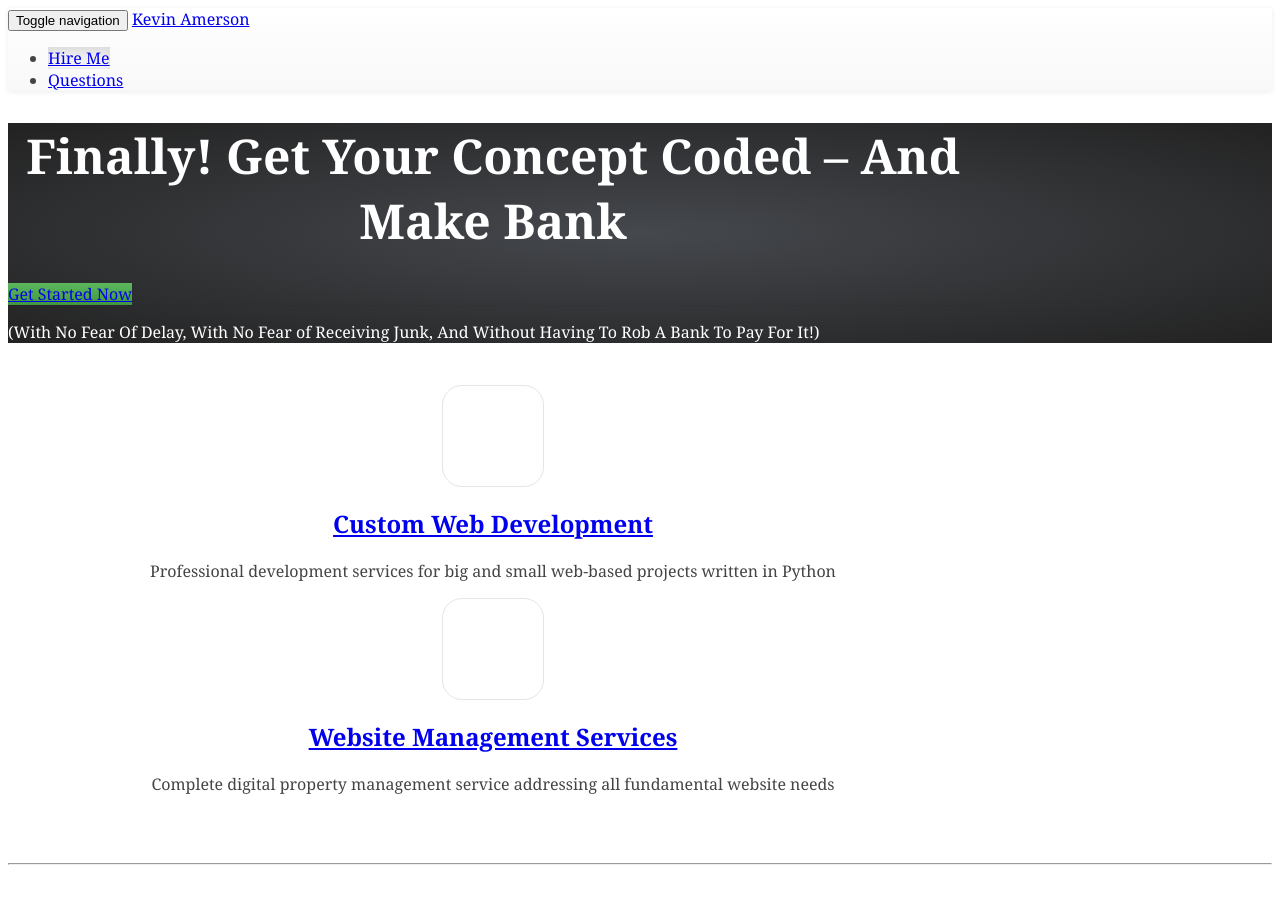
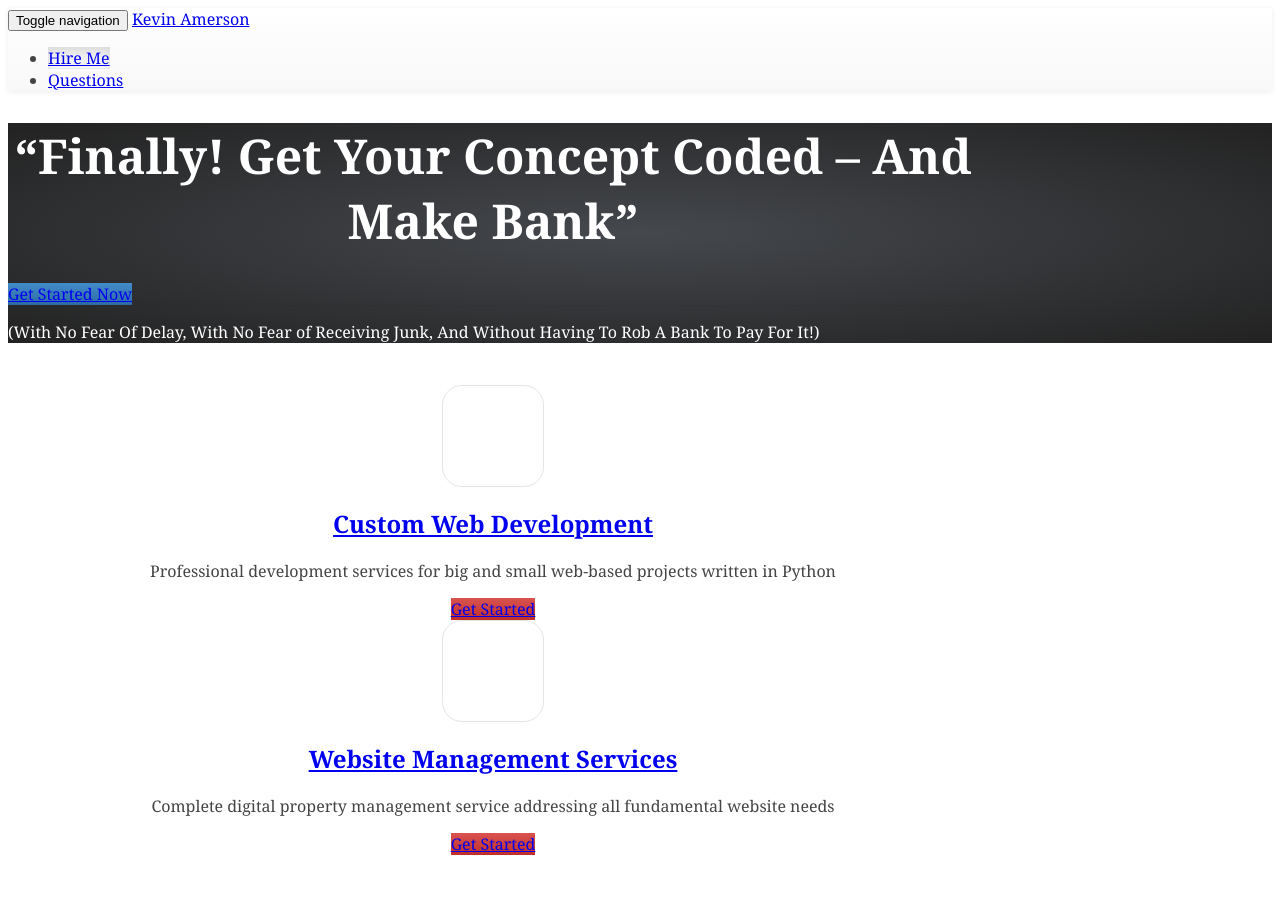
Before and after one commit to rayleyva/caoimhghin.github.io, a Jekyll site: the page built from services.md, in a window 1280 px wide and 900 px high. Built offline with Jekyll 4.4.1, drawn with Linux system fonts in a browser that asks for light colours; nearby versions of some CDN libraries; some of the changed text lies outside the part shown.

Commit message:
adding buttons

```diff
--- a/_includes/marketing-head.html
+++ b/_includes/marketing-head.html
@@ -3,12 +3,12 @@
         <div class="jumbotron">
             <div class="row">
                 <div class="col-md-8">
-                    <h1 class="text-left">Finally! Get Your Concept Coded – And Make Bank</h1>
+                    <h1 class="text-left">“Finally! Get Your Concept Coded – And Make Bank”</h1>
                 </div>
                 <div id="intro-right-column" class="col-md-4">
                     <div class="panel panel-default">
                         <div class="panel-body">
-                            <a href="/get-started/" class="btn btn-success btn-lg">Get Started Now</a>
+                            <a href="/get-started/" class="btn btn-primary btn-lg">Get Started Now</a>
                         </div>
                     </div>
                 </div>
--- a/_layouts/marketing.html
+++ b/_layouts/marketing.html
@@ -20,6 +20,7 @@ layout: compress
                 <div class="teaser">
                     <h2><a href="#development">Custom Web Development</a></h2>
                     <p class="lead">Professional development services for big and small web-based projects written in Python</p>
+                    <a href="/get-started/" class="btn btn-danger btn-lg">Get Started</a>
                 </div>
             </div>
             <div class="col-md-6">
@@ -29,6 +30,7 @@ layout: compress
                 <div class="teaser">
                     <h2><a href="#management">Website Management Services</a></h2>
                     <p class="lead">Complete digital property management service addressing all fundamental website needs</p>
+                    <a href="/get-started/" class="btn btn-danger btn-lg">Get Started</a>
                 </div>
             </div>
         </div>
--- a/services.md
+++ b/services.md
@@ -215,7 +215,7 @@ To your success,
 
 <br/>
 
-<a href="/get-started/?o=el-cheapo" class="btn btn-warning">I Want This One</a>
+<a href="/get-started/?o=el-cheapo" class="btn btn-warning">Get Started</a>
 <hr/>
 
 ### *Comprehensive Website Evaluation*
@@ -229,7 +229,7 @@ To your success,
 
 <br/>
 
-<a href="/get-started/?o=comprehensive" class="btn btn-warning">I Want This One</a>
+<a href="/get-started/?o=comprehensive" class="btn btn-warning">Get Started</a>
 <hr/>
 
 ### *Custom Software Development Contract*
@@ -244,7 +244,7 @@ To your success,
 
 <br/>
 
-<a href="/get-started/?o=custom-dev" class="btn btn-warning">I Want This One</a>
+<a href="/get-started/?o=custom-dev" class="btn btn-warning">Get Started</a>
 
 <br/>
 <br/>
```
